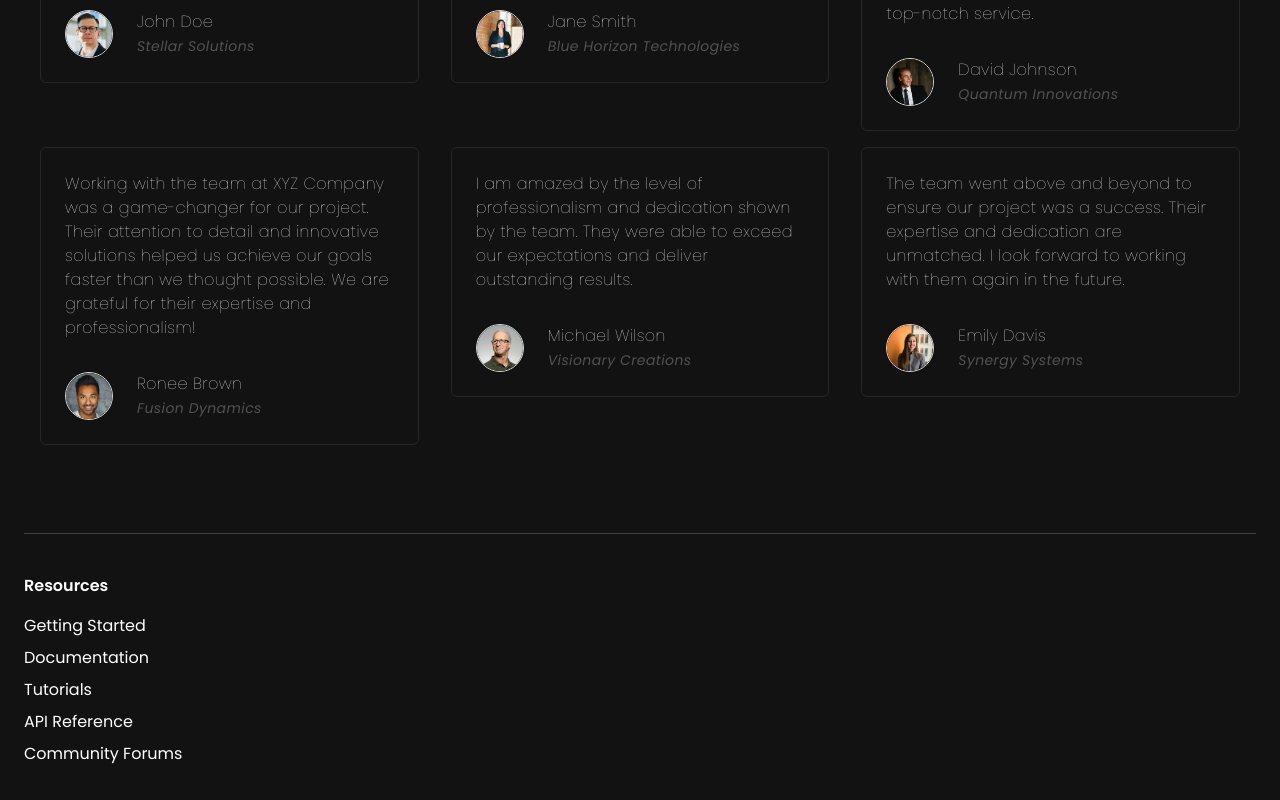
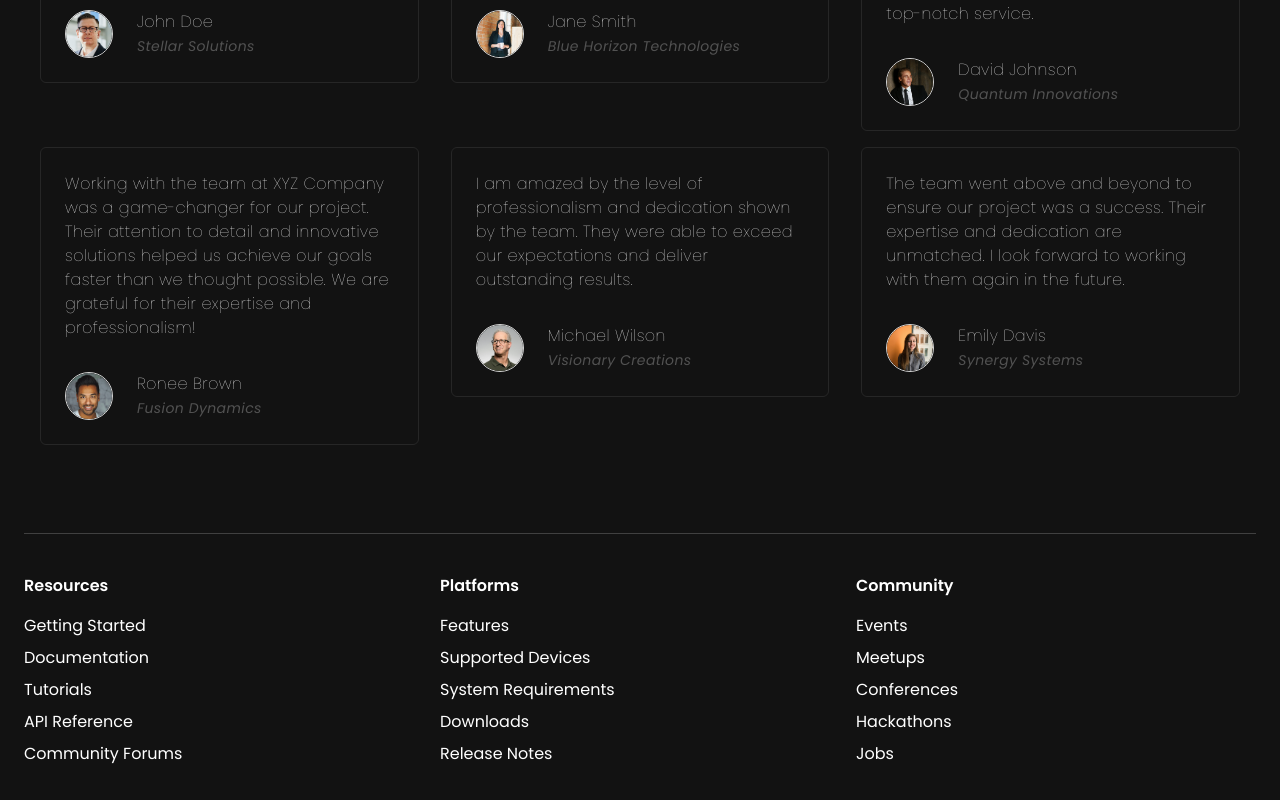
Before and after one commit to LiviuSilaghi/VirtualR, a React (Vite) app: page / in a window 1280 px wide. Shown: the part 3566-4366 px from the top of the page. Built offline with nearby package versions, Linux system fonts and the light colour scheme.

Commit message:
Footer done

```diff
--- a/src/components/Footer.jsx
+++ b/src/components/Footer.jsx
@@ -15,6 +15,26 @@ const Footer = () => {
             ))}
           </ul>
         </div>
+        <div>
+          <h3 className="text-md font-semibold mb-4">Platforms</h3>
+          <ul className="space-y-2">
+            {platformLinks.map((link, index) => (
+              <li key={index}>
+                <a href={link.href}>{link.text}</a>
+              </li>
+            ))}
+          </ul>
+        </div>
+        <div>
+          <h3 className="text-md font-semibold mb-4">Community</h3>
+          <ul className="space-y-2">
+            {communityLinks.map((link, index) => (
+              <li key={index}>
+                <a href={link.href}>{link.text}</a>
+              </li>
+            ))}
+          </ul>
+        </div>
       </div>
     </footer>
   );
```
